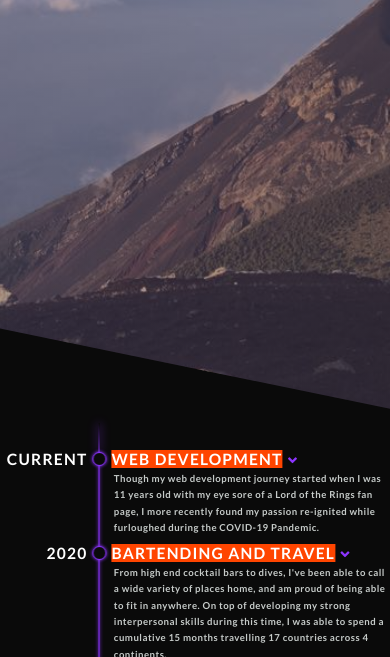
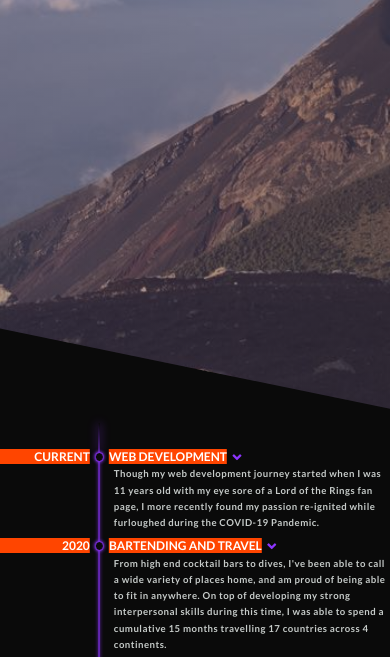
Before and after one commit to BRPatrick/BRPatrick.github.io, a website: page index.html in a window 390 px wide. Shown: the part 393-1050 px from the top of the page. Drawn offline with nearby package versions, Linux system fonts and the light colour scheme.

Commit message:
iphone troubleshoot

```diff
--- a/sass/abstracts/_variables.scss
+++ b/sass/abstracts/_variables.scss
@@ -29,6 +29,11 @@ $bullet-point-margin--main: 1rem;
 $bullet-date-width--main: 22rem;
 $bullet-transform--main: $bullet-date-width--main + ($bullet-point-size--main + 2*$bullet-point-margin--main)/2;
 
+$bullet-point-size--main-phone: 2rem;
+$bullet-point-margin--main-phone: 1rem;
+$bullet-date-width--main-phone: 22rem;
+$bullet-transform--main-phone: $bullet-date-width--main-phone + ($bullet-point-size--main-phone + 2*$bullet-point-margin--main-phone)/2;
+
 
 $bullet-point-size--sub: 1rem;
 $bullet-point-margin--sub: 1rem;
--- a/sass/base/_typography.scss
+++ b/sass/base/_typography.scss
@@ -77,6 +77,12 @@ body {
         letter-spacing: 0.25rem;
         font-size: 3.25rem;
       }
+
+      @include respond(phone) {
+        background-color: orangered;
+        letter-spacing: 0;
+        font-size: 2.5rem;
+      }
     }
 
     &--heading {
@@ -93,6 +99,8 @@ body {
 
       @include respond(phone) {
         background-color: orangered;
+        letter-spacing: 0;
+        font-size: 2.5rem;
       }
     }
   }
--- a/sass/layout/_timeline.scss
+++ b/sass/layout/_timeline.scss
@@ -75,6 +75,11 @@
     transform: translateX(-$bullet-transform--main);
     height: $bullet-point-size--main;
 
+    @include respond(phone) {
+      transform: translateX(-$bullet-transform--main-phone);
+      height: $bullet-point-size--main-phone;
+    }
+
     &:focus,
     &:hover {
       background: linear-gradient(
@@ -116,6 +121,12 @@
       transform-style: preserve-3d;
       transition: all 0.2s;
       z-index: 1;
+
+      @include respond(phone) {
+        height: $bullet-point-size--main-phone;
+        width: $bullet-point-size--main-phone;
+        margin: 0 $bullet-point-margin--main-phone;
+      }
 
 
       &:hover {
```
Also changed, not shown: css/styles.css.
